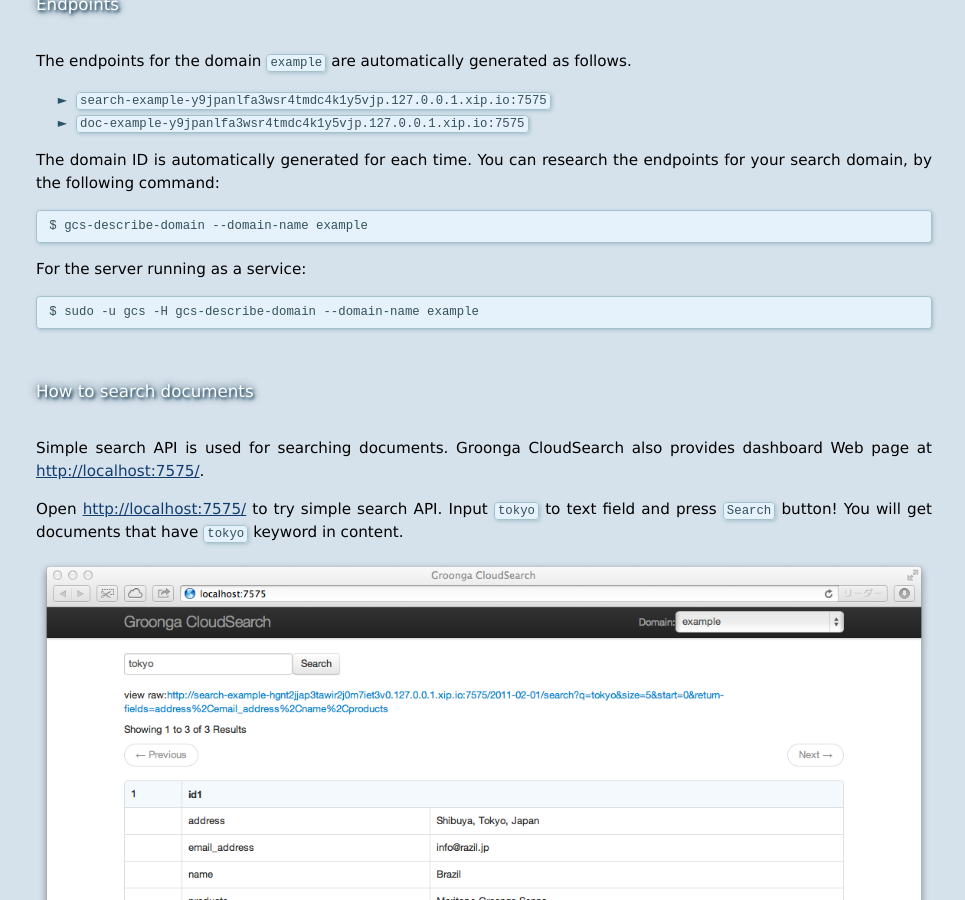
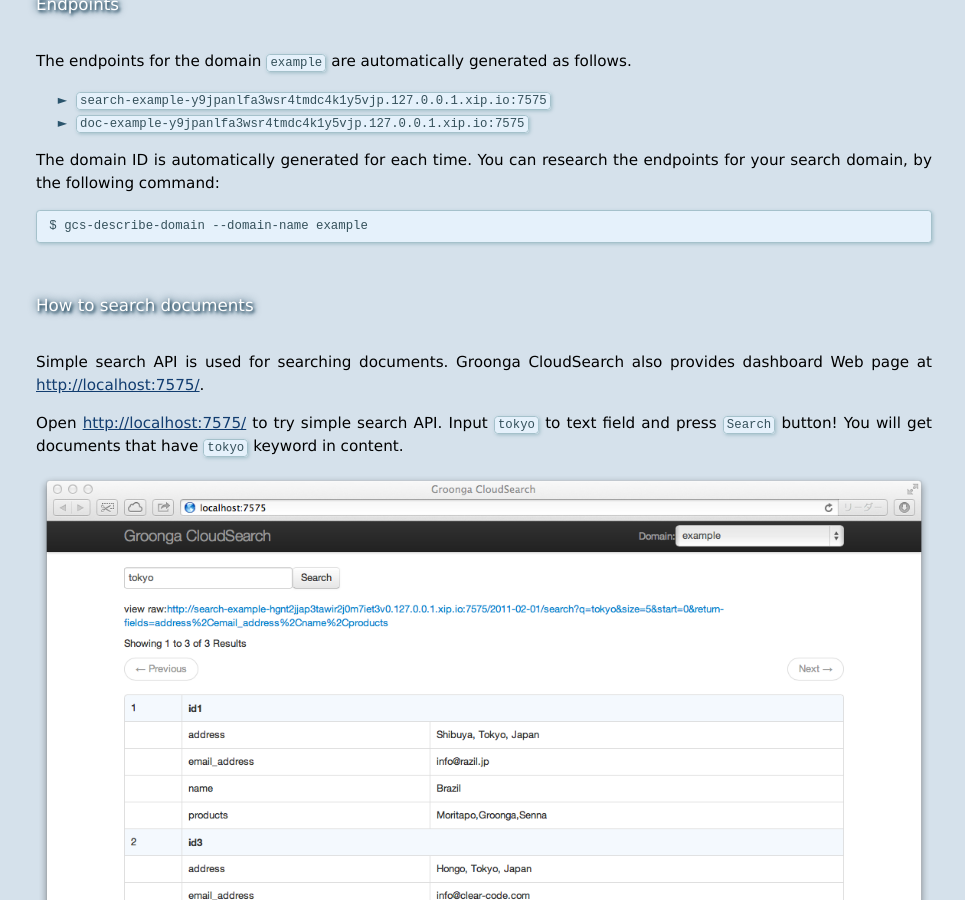
Before and after one commit to groonga/gcs.groonga.org, a Jekyll site: the page built from docs/tutorial/index.md, in a window 1280 px wide and 900 px high, scrolled down 6223 px. Shown: the whole window, without its empty margins (156-1121 px from the left). Built offline with Jekyll 4.4.1, drawn with Linux system fonts in a browser that asks for light colours; comment, search, counter and statistics services are not loaded.

Commit message:
Now gcs-describe-domain does not require DB access

```diff
--- a/docs/tutorial/index.md
+++ b/docs/tutorial/index.md
@@ -172,10 +172,6 @@
 You can research the endpoints for your search domain, by the following command:
 
     $ gcs-describe-domain --domain-name example
-
-For the server running as a service:
-
-    $ sudo -u gcs -H gcs-describe-domain --domain-name example
 
 ## How to search documents {#how-to-search-documents}
 
```
